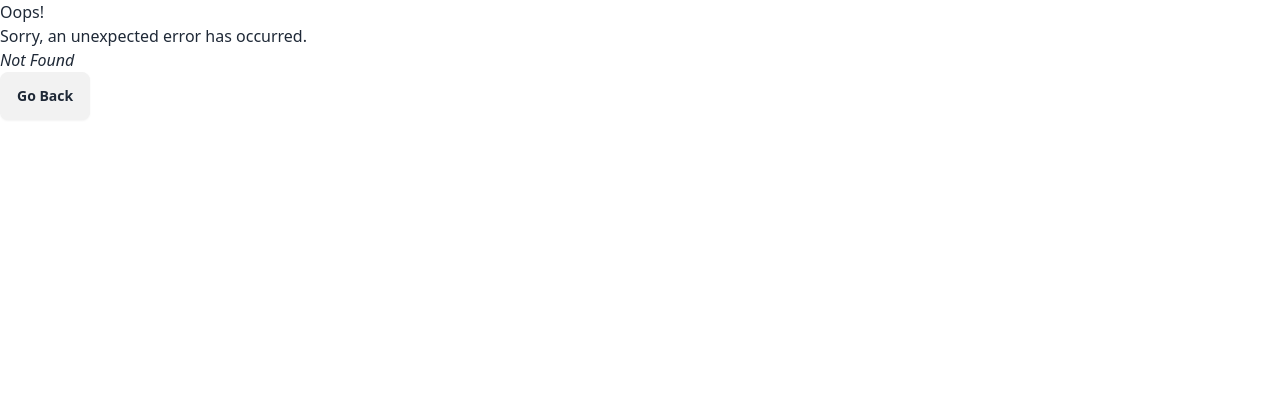
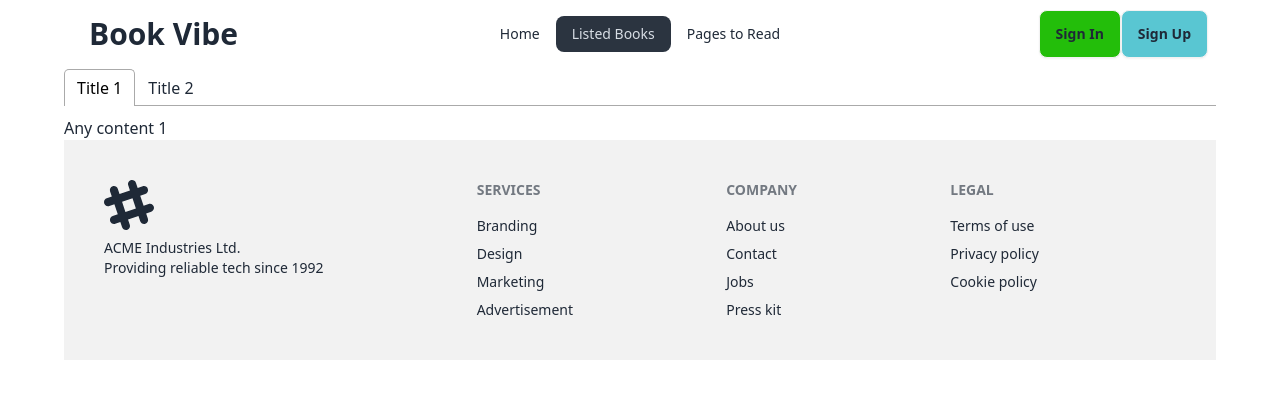
Before and after one commit to istiak19/boiPoka-reactRouter, a React (Vite) app: page /listedBook in a window 1280 px wide. Before the commit this address had no page. Shown: the top 398 px of the page. Built offline with nearby package versions, Linux system fonts and the light colour scheme.

Commit message:
fourth commit

```diff
--- a/package.json
+++ b/package.json
@@ -16,6 +16,7 @@
     "react-dom": "^18.3.1",
     "react-icons": "^5.3.0",
     "react-router-dom": "^6.27.0",
+    "react-tabs": "^6.0.2",
     "sort-by": "^1.2.0"
   },
   "devDependencies": {
--- a/src/Components/BookDetails/BookDetails.jsx
+++ b/src/Components/BookDetails/BookDetails.jsx
@@ -1,4 +1,5 @@
 import { useLoaderData, useParams } from "react-router-dom";
+import { addToStoredWishList, addToStoreReadList } from "../Utilities/utilities";
 
 const BookDetails = () => {
     const { bookId } = useParams()
@@ -6,12 +7,19 @@ const BookDetails = () => {
     const data = useLoaderData()
     const book = data.find(d => d.bookId === id)
     const { bookId: currentBookId, image, review, author, yearOfPublishing, publisher, category, rating, totalPages, bookName, tags } = book
+    const handleRead=(id)=>{
+        addToStoreReadList(id)
+    }
+
+    const handleWishList=(id)=>{
+        addToStoredWishList(id)
+    }
     return (
         <div className="hero">
             <div className="hero-content flex-col lg:flex-row">
                 <img
                     src={image}
-                    className="bg-base-200 p-16 rounded-lg" />
+                    className="bg-base-200 p-16 rounded-lg w-96" />
                 <div className="space-y-2">
                     <h1 className="text-5xl font-bold">{bookName}</h1>
                     <p className="border-b-2 pb-3">By: {author}</p>
@@ -24,8 +32,8 @@ const BookDetails = () => {
                     <p>Publisher: <span className="font-bold">{publisher}</span></p>
                     <p>Year of Publishing: <span className="font-bold">{yearOfPublishing}</span></p>
                     <p>Rating: <span className="font-bold">{rating}</span></p>
-                    <button className="btn btn-outline mr-4 btn-accent">Read</button>
-                    <button className="btn bg-[#50B1C9]">Wishlist</button>
+                    <button onClick={()=>handleRead(bookId)} className="btn btn-outline mr-4 btn-accent">Read</button>
+                    <button onClick={()=>handleWishList(bookId)} className="btn bg-[#50B1C9]">Wishlist</button>
                 </div>
             </div>
         </div>
--- /dev/null
+++ b/src/Components/ListedBooks/ListedBooks.jsx
@@ -0,0 +1,33 @@
+import { useEffect } from 'react';
+import { useLoaderData } from 'react-router-dom';
+import { Tab, Tabs, TabList, TabPanel } from 'react-tabs';
+import 'react-tabs/style/react-tabs.css';
+import { getStoreReadList } from '../Utilities/utilities';
+
+const ListedBooks = () => {
+    const books=useLoaderData()
+    useEffect(()=>{
+        const storedReadList=getStoreReadList()
+        const storedReadListIn=storedReadList.map(id=>parseInt(id))
+        console.log(storedReadList,storedReadListIn,books)
+    },[])
+    return (
+        <div>
+            <Tabs>
+                <TabList>
+                    <Tab>Title 1</Tab>
+                    <Tab>Title 2</Tab>
+                </TabList>
+
+                <TabPanel>
+                    <h2>Any content 1</h2>
+                </TabPanel>
+                <TabPanel>
+                    <h2>Any content 2</h2>
+                </TabPanel>
+            </Tabs>
+        </div>
+    );
+};
+
+export default ListedBooks;
--- a/src/Components/NavBar/NavBar.jsx
+++ b/src/Components/NavBar/NavBar.jsx
@@ -3,7 +3,7 @@ import { NavLink } from "react-router-dom";
 const NavBar = () => {
     const links = <>
         <li><NavLink to='/'>Home</NavLink></li>
-        <li><a>Listed Books</a></li>
+        <li><NavLink to='/listedBook'>Listed Books</NavLink></li>
         <li><a>Pages to Read</a></li>
     </>
     return (
@@ -30,7 +30,7 @@ const NavBar = () => {
                         {links}
                     </ul>
                 </div>
-                <a className="btn btn-ghost text-xl">daisyUI</a>
+                <a className="btn btn-ghost text-3xl font-bold">Book Vibe</a>
             </div>
             <div className="navbar-center hidden lg:flex">
                 <ul className="menu menu-horizontal px-1">
@@ -38,7 +38,8 @@ const NavBar = () => {
                 </ul>
             </div>
             <div className="navbar-end">
-                <a className="btn">Button</a>
+                <a className="btn bg-[#23BE0A] font-semibold">Sign In</a>
+                <a className="btn bg-[#59C6D2] font-semibold">Sign Up</a>
             </div>
         </div>
     );
--- /dev/null
+++ b/src/Components/Utilities/utilities.js
@@ -0,0 +1,35 @@
+// Function to retrieve the stored read list from localStorage
+const getStoreReadList = () => {
+    const storedListStr = localStorage.getItem('read-list');
+    return storedListStr ? JSON.parse(storedListStr) : [];
+};
+
+// Function to add a book to the stored read list in localStorage
+const addToStoreReadList = (id) => {
+    const storedList = getStoreReadList();
+    if (storedList.includes(id)) {
+        console.log(`${id} already exists in the read list`);
+    } else {
+        storedList.push(id);
+        localStorage.setItem('read-list', JSON.stringify(storedList));
+    }
+};
+
+// Function to retrieve the stored wishlist from localStorage
+const getStoredWishList = () => {
+    const storedWishStr = localStorage.getItem('wish-list');
+    return storedWishStr ? JSON.parse(storedWishStr) : [];
+};
+
+// Function to add a book to the stored wishlist in localStorage
+const addToStoredWishList = (id) => {
+    const storedWishList = getStoredWishList();
+    if (storedWishList.includes(id)) {
+        console.log(`${id} already exists in the wish list`);
+    } else {
+        storedWishList.push(id);
+        localStorage.setItem('wish-list', JSON.stringify(storedWishList));
+    }
+};
+
+export { addToStoreReadList, addToStoredWishList, getStoreReadList, getStoredWishList };
--- a/src/main.jsx
+++ b/src/main.jsx
@@ -10,6 +10,7 @@ import ErrorPage from './Components/ErrorPage/ErrorPage';
 import Home from './Components/Home/Home';
 import Dash from './Components/DashBorad/Dash';
 import BookDetails from './Components/BookDetails/BookDetails';
+import ListedBooks from './Components/ListedBooks/ListedBooks';
 
 
 const router = createBrowserRouter([
@@ -19,17 +20,22 @@ const router = createBrowserRouter([
     errorElement: <ErrorPage></ErrorPage>,
     children: [
       {
-        path:'/',
-        element:<Home></Home>
+        path: '/',
+        element: <Home></Home>
       },
       {
-        path:'book/:bookId',
-        loader:()=>fetch('booksData.json'),
-        element:<BookDetails></BookDetails>
+        path: 'book/:bookId',
+        loader: () => fetch('booksData.json'),
+        element: <BookDetails></BookDetails>
       },
       {
-        path:'/dash',
-        element:<Dash></Dash>
+        path: '/listedBook',
+        loader:()=>fetch('./booksData.json'),
+        element: <ListedBooks></ListedBooks>
+      },
+      {
+        path: '/dash',
+        element: <Dash></Dash>
       }
     ],
   },
```
Also changed, not shown: 1 other file (tests, documents, lock files or other folders).
